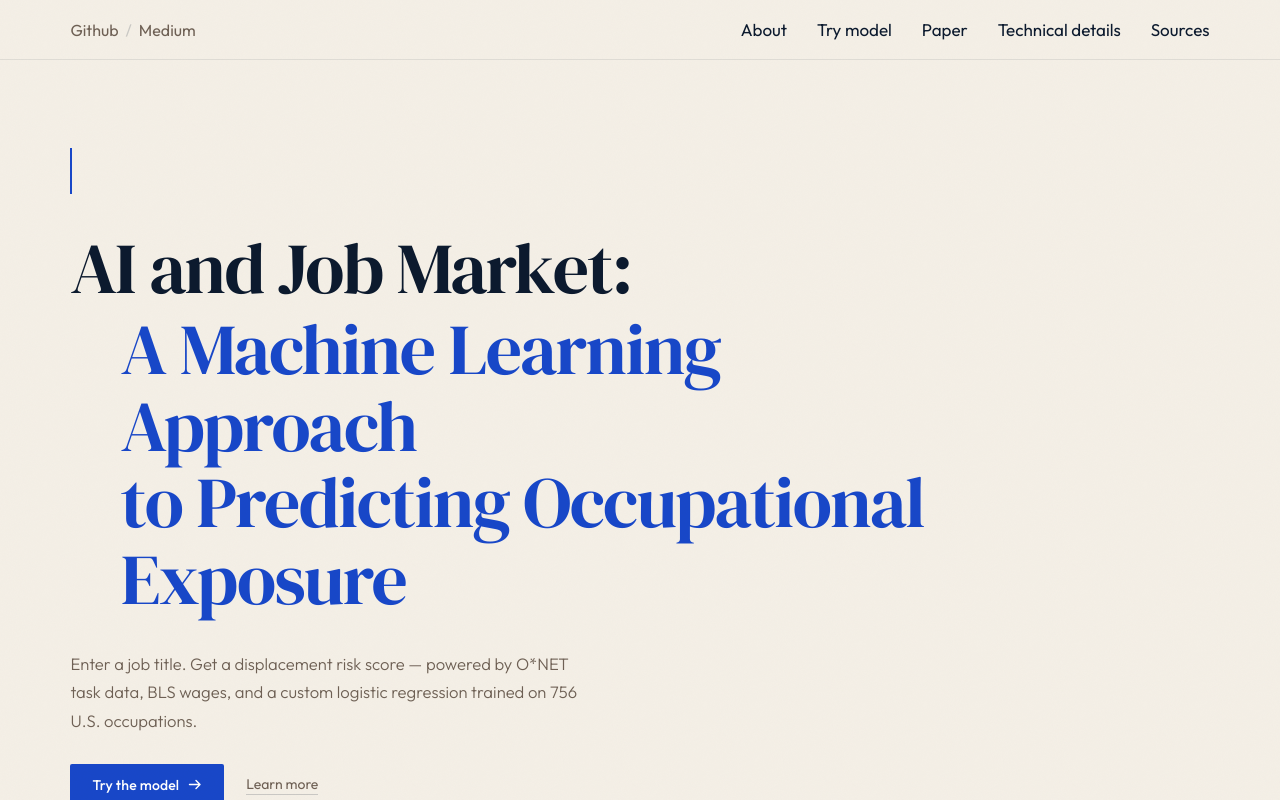
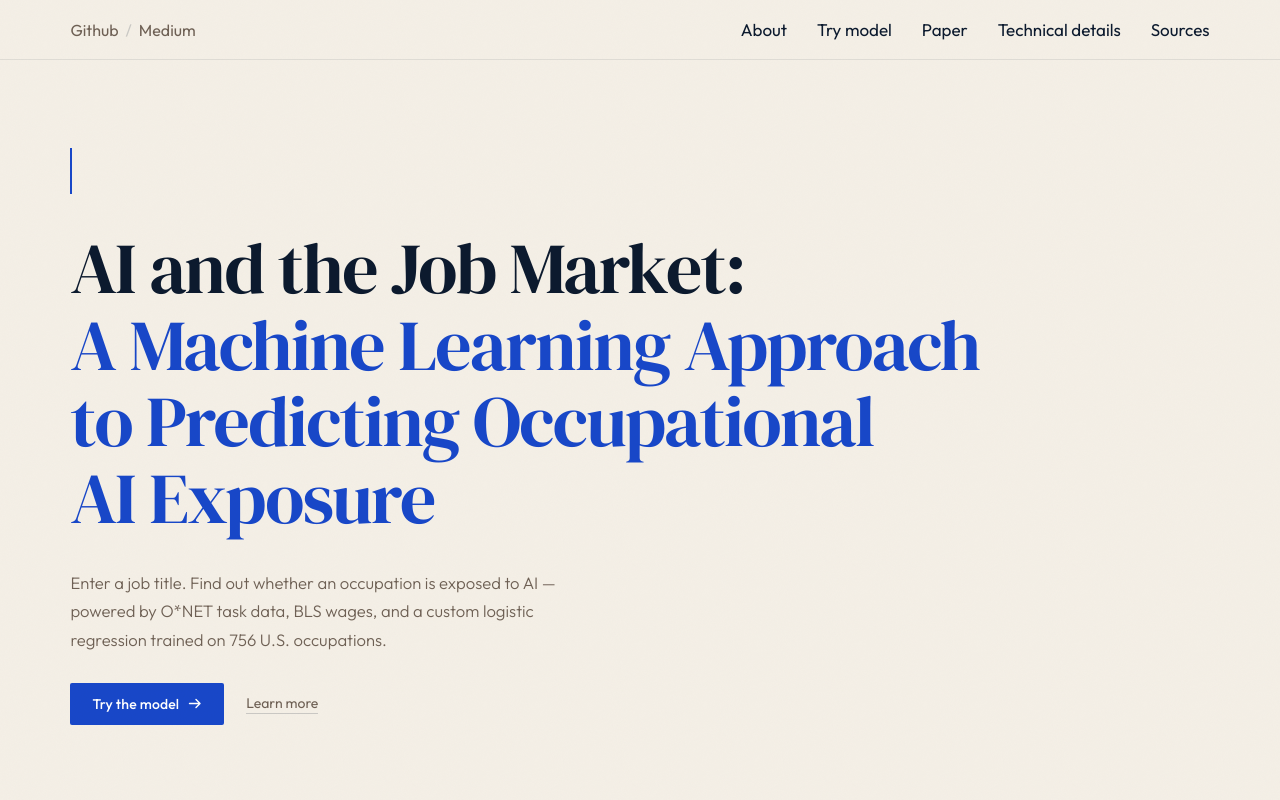
Before and after one commit to kseniiaoblasova/Occupational-AI-Exposure, a React (Vite) app in the folder frontend/: page / in a window 1280 px wide. Shown: the top 800 px of the page. Built offline with nearby package versions, Linux system fonts and the light colour scheme.

Commit message:
Changed the name of the project

```diff
--- a/frontend/src/App.jsx
+++ b/frontend/src/App.jsx
@@ -45,15 +45,12 @@ export default function App() {
           <div className="hero-rule" aria-hidden="true" />
 
           <h1 className="hero-title">
-            <span className="hero-title-main">AI and Job Market:</span>
-            <span className="hero-subtitle">
-              <span>A Machine Learning Approach</span>
-              <span>to Predicting Occupational Exposure</span>
-            </span>
+            <span className="hero-title-main">AI and the Job Market: </span>
+            <span className="hero-subtitle">A Machine Learning Approach<br />to Predicting Occupational<br />AI Exposure</span>
           </h1>
 
           <p className="hero-desc">
-            Enter a job title. Get a displacement risk score — powered by O*NET task data,
+            Enter a job title. Find out whether an occupation is exposed to AI — powered by O*NET task data,
             BLS wages, and a custom logistic regression trained on 756 U.S. occupations.
           </p>
 
--- a/frontend/src/index.css
+++ b/frontend/src/index.css
@@ -129,7 +129,7 @@ body {
 }
 
 .hero-body {
-  max-width: 940px;
+  max-width: 1060px;
 }
 
 /* Vertical blue accent line before the heading */
@@ -156,14 +156,7 @@ body {
   color: var(--ink);
 }
 
-/* Lines 2 & 3: indented subtitle block */
 .hero-subtitle {
-  display: block;
-  padding-left: 1.4ch;
-  margin-top: 0.06em;
-}
-
-.hero-subtitle span {
   display: block;
 }
 
```
